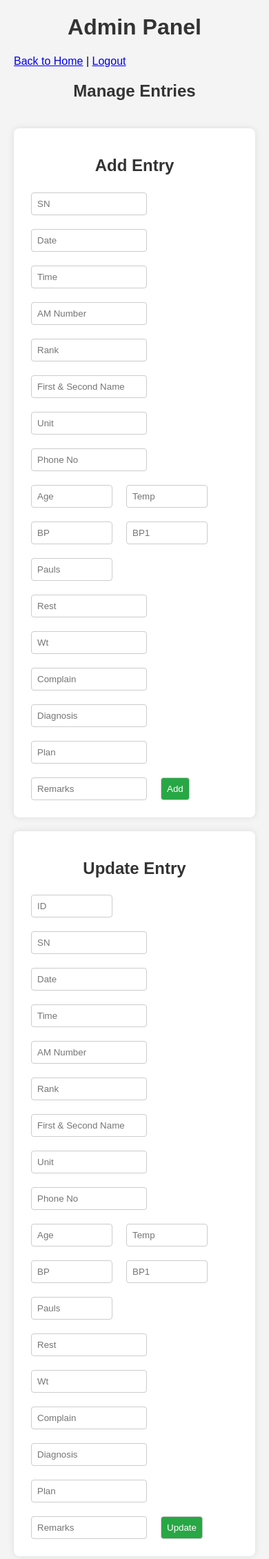
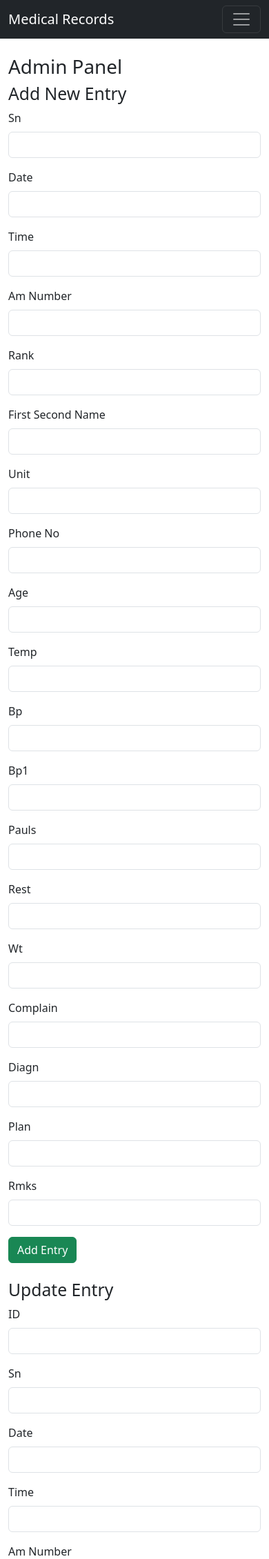
Before and after one commit to nonahgame/nal-hpl, a Flask app: template templates/admin.html in a window 390 px wide. Shown: the top 2260 px of the page at 69% size. Run offline with Flask 3, Linux system fonts and the light colour scheme; the template is opened without the code that fills it, so the values that code supplies are empty.

Commit message:
Update admin.html

```diff
--- a/templates/admin.html
+++ b/templates/admin.html
@@ -3,123 +3,88 @@
 <head>
     <meta charset="UTF-8">
     <meta name="viewport" content="width=device-width, initial-scale=1.0">
-    <title>Admin Panel - Open International Hospital</title>
-    <style>
-        body { font-family: Arial, sans-serif; margin: 20px; background-color: #f4f4f4; }
-        h1, h2 { text-align: center; color: #333; }
-        table { width: 100%; border-collapse: collapse; margin-top: 20px; background-color: #fff; }
-        th, td { border: 1px solid #ddd; padding: 8px; text-align: left; }
-        th { background-color: #f2f2f2; }
-        .form-container { margin: 20px 0; padding: 20px; background-color: #fff; border-radius: 8px; box-shadow: 0 0 10px rgba(0,0,0,0.1); }
-        .form-container form { display: flex; flex-wrap: wrap; gap: 10px; }
-        .form-container input, .form-container select, .form-container button { padding: 8px; margin: 5px; border: 1px solid #ccc; border-radius: 4px; }
-        .form-container button { background-color: #28a745; color: #fff; cursor: pointer; }
-        .form-container button:hover { background-color: #218838; }
-        .form-container input[type="number"] { width: 100px; }
-        .form-container input[type="text"] { width: 150px; }
-        .flash-messages { margin-bottom: 20px; }
-        .flash-messages .error { color: red; }
-        .flash-messages .success { color: green; }
-        .links { text-align: center; margin-top: 20px; }
-        .links a { color: #007bff; text-decoration: none; }
-        .links a:hover { text-decoration: underline; }
-    </style>
+    <title>Admin Panel</title>
+    <link href="https://cdn.jsdelivr.net/npm/bootstrap@5.3.0/dist/css/bootstrap.min.css" rel="stylesheet">
+    <link rel="stylesheet" href="{{ url_for('static', filename='style.css') }}">
 </head>
 <body>
+    <nav class="navbar navbar-expand-lg navbar-dark bg-dark">
+        <div class="container">
+            <a class="navbar-brand" href="{{ url_for('index') }}">Medical Records</a>
+            <button class="navbar-toggler" type="button" data-bs-toggle="collapse" data-bs-target="#navbarNav" aria-controls="navbarNav" aria-expanded="false" aria-label="Toggle navigation">
+                <span class="navbar-toggler-icon"></span>
+            </button>
+            <div class="collapse navbar-collapse" id="navbarNav">
+                <ul class="navbar-nav ms-auto">
+                    <li class="nav-item">
+                        <a class="nav-link" href="{{ url_for('index') }}">Home</a>
+                    </li>
+                    <li class="nav-item">
+                        <a class="nav-link" href="{{ url_for('search') }}">Search</a>
+                    </li>
+                    <li class="nav-item">
+                        <a class="nav-link" href="{{ url_for('logout') }}">Logout</a>
+                    </li>
+                </ul>
+            </div>
+        </div>
+    </nav>
+    <div class="container mt-4">
         <h1>Admin Panel</h1>
-    <div class="flash-messages">
         {% with messages = get_flashed_messages(with_categories=true) %}
             {% if messages %}
                 {% for category, message in messages %}
-                    <p class="{{ category }}">{{ message }}</p>
+                    <div class="alert alert-{{ 'success' if category == 'success' else 'danger' }} alert-dismissible fade show" role="alert">
+                        {{ message }}
+                        <button type="button" class="btn-close" data-bs-dismiss="alert" aria-label="Close"></button>
+                    </div>
                 {% endfor %}
             {% endif %}
         {% endwith %}
+        <h2>Add New Entry</h2>
+        <form method="POST" action="{{ url_for('admin') }}" class="mb-4">
+            <input type="hidden" name="action" value="add">
+            <div class="row">
+                {% for field in ['sn', 'date', 'time', 'am_number', 'rank', 'first_second_name', 'unit', 'phone_no', 'age', 'temp', 'bp', 'bp1', 'pauls', 'rest', 'wt', 'complain', 'diagn', 'plan', 'rmks'] %}
+                <div class="col-md-4 mb-3">
+                    <label for="{{ field }}" class="form-label">{{ field.replace('_', ' ').title() }}</label>
+                    <input type="text" name="{{ field }}" id="{{ field }}" class="form-control">
                 </div>
-    <p><a href="{{ url_for('index') }}">Back to Home</a> | <a href="{{ url_for('logout') }}">Logout</a></p>
-    <h2>Manage Entries</h2>
-    {% if df is not none and not df.empty %}
-        <table>
-            <tr>
-                {% for col in df.columns %}
-                    <th>{{ col.replace('_', ' ').title() }}</th>
                 {% endfor %}
-            </tr>
-            {% for _, row in df.iterrows() %}
-                <tr>
-                    {% for col in df.columns %}
-                        <td>{{ row[col] }}</td>
+            </div>
+            <button type="submit" class="btn btn-success">Add Entry</button>
+        </form>
+        <h2>Update Entry</h2>
+        <form method="POST" action="{{ url_for('admin') }}" class="mb-4">
+            <input type="hidden" name="action" value="update">
+            <div class="row">
+                <div class="col-md-4 mb-3">
+                    <label for="id" class="form-label">ID</label>
+                    <input type="text" name="id" id="id" class="form-control" required>
+                </div>
+                {% for field in ['sn', 'date', 'time', 'am_number', 'rank', 'first_second_name', 'unit', 'phone_no', 'age', 'temp', 'bp', 'bp1', 'pauls', 'rest', 'wt', 'complain', 'diagn', 'plan', 'rmks'] %}
+                <div class="col-md-4 mb-3">
+                    <label for="{{ field }}" class="form-label">{{ field.replace('_', ' ').title() }}</label>
+                    <input type="text" name="{{ field }}" id="{{ field }}" class="form-control">
+                </div>
                 {% endfor %}
-                </tr>
-            {% endfor %}
-        </table>
-    {% else %}
-        <p>No records found.</p>
-    {% endif %}
-    <div class="form-container">
-        <h2>Add Entry</h2>
-        <form method="POST" action="{{ url_for('admin') }}">
-            <input type="hidden" name="action" value="add">
-            <input type="text" name="sn" placeholder="SN">
-            <input type="text" name="date" placeholder="Date">
-            <input type="text" name="time" placeholder="Time">
-            <input type="text" name="am_number" placeholder="AM Number">
-            <input type="text" name="rank" placeholder="Rank">
-            <input type="text" name="first_second_name" placeholder="First & Second Name">
-            <input type="text" name="unit" placeholder="Unit">
-            <input type="text" name="phone_no" placeholder="Phone No">
-            <input type="number" name="age" placeholder="Age">
-            <input type="number" name="temp" placeholder="Temp" step="0.1">
-            <input type="number" name="bp" placeholder="BP" step="0.1">
-            <input type="number" name="bp1" placeholder="BP1" step="0.1">
-            <input type="number" name="pauls" placeholder="Pauls">
-            <input type="text" name="rest" placeholder="Rest">
-            <input type="text" name="wt" placeholder="Wt">
-            <input type="text" name="complain" placeholder="Complain">
-            <input type="text" name="diagn" placeholder="Diagnosis">
-            <input type="text" name="plan" placeholder="Plan">
-            <input type="text" name="rmks" placeholder="Remarks">
-            <button type="submit">Add</button>
+            </div>
+            <button type="submit" class="btn btn-success">Update Entry</button>
         </form>
+        <h2>Delete Entry</h2>
+        <form method="POST" action="{{ url_for('admin') }}" class="mb-4">
+            <input type="hidden" name="action" value="delete">
+            <div class="row">
+                <div class="col-md-4 mb-3">
+                    <label for="id" class="form-label">ID</label>
+                    <input type="text" name="id" id="id" class="form-control" required>
                 </div>
-    <div class="form-container">
-        <h2>Update Entry</h2>
-        <form method="POST" action="{{ url_for('admin') }}">
-            <input type="hidden" name="action" value="update">
-            <input type="number" name="id" placeholder="ID" required>
-            <input type="text" name="sn" placeholder="SN">
-            <input type="text" name="date" placeholder="Date">
-            <input type="text" name="time" placeholder="Time">
-            <input type="text" name="am_number" placeholder="AM Number">
-            <input type="text" name="rank" placeholder="Rank">
-            <input type="text" name="first_second_name" placeholder="First & Second Name">
-            <input type="text" name="unit" placeholder="Unit">
-            <input type="text" name="phone_no" placeholder="Phone No">
-            <input type="number" name="age" placeholder="Age">
-            <input type="number" name="temp" placeholder="Temp" step="0.1">
-            <input type="number" name="bp" placeholder="BP" step="0.1">
-            <input type="number" name="bp1" placeholder="BP1" step="0.1">
-            <input type="number" name="pauls" placeholder="Pauls">
-            <input type="text" name="rest" placeholder="Rest">
-            <input type="text" name="wt" placeholder="Wt">
-            <input type="text" name="complain" placeholder="Complain">
-            <input type="text" name="diagn" placeholder="Diagnosis">
-            <input type="text" name="plan" placeholder="Plan">
-            <input type="text" name="rmks" placeholder="Remarks">
-            <button type="submit">Update</button>
+            </div>
+            <button type="submit" class="btn btn-danger">Delete Entry</button>
         </form>
-    </div>
-    <div class="form-container">
-        <h2>Delete Entry</h2>
-        <form method="POST" action="{{ url_for('admin') }}">
-            <input type="hidden" name="action" value="delete">
-            <input type="number" name="id" placeholder="ID" required>
-            <button type="submit">Delete</button>
-        </form>
-    </div>
-    <div class="form-container">
         <h2>Manage Users</h2>
-        <table>
+        <table class="table table-dark table-bordered">
+            <thead>
                 <tr>
                     <th>ID</th>
                     <th>Username</th>
@@ -127,6 +92,8 @@
                     <th>Edit Permission</th>
                     <th>Action</th>
                 </tr>
+            </thead>
+            <tbody>
                 {% for user in users %}
                 <tr>
                     <td>{{ user.id }}</td>
@@ -136,31 +103,54 @@
                         <form method="POST" action="{{ url_for('admin') }}">
                             <input type="hidden" name="action" value="manage_user">
                             <input type="hidden" name="user_id" value="{{ user.id }}">
-                            <select name="can_edit">
-                                <option value="0" {% if not user.can_edit %}selected{% endif %}>No</option>
-                                <option value="1" {% if user.can_edit %}selected{% endif %}>Yes</option>
-                            </select>
-                            <button type="submit">Update</button>
+                            <input type="checkbox" name="can_edit" {% if user.id in edit_permissions|map(attribute='user_id')|list %}checked{% endif %}>
+                            <button type="submit" class="btn btn-success btn-sm">Update</button>
                         </form>
                     </td>
                     <td>
                         <form method="POST" action="{{ url_for('admin') }}">
                             <input type="hidden" name="action" value="delete_user">
                             <input type="hidden" name="user_id" value="{{ user.id }}">
-                            <button type="submit">Delete</button>
+                            <button type="submit" class="btn btn-danger btn-sm">Delete</button>
                         </form>
                     </td>
                 </tr>
                 {% endfor %}
+            </tbody>
+        </table>
+        <h2>Change Admin Passphrase</h2>
+        <form method="POST" action="{{ url_for('admin') }}" class="mb-4">
+            <input type="hidden" name="action" value="change_passphrase">
+            <div class="mb-3">
+                <label for="new_passphrase" class="form-label">New Passphrase</label>
+                <input type="text" name="new_passphrase" id="new_passphrase" class="form-control" required>
+            </div>
+            <button type="submit" class="btn btn-primary">Change Passphrase</button>
+        </form>
+        {% if df is not none and not df.empty %}
+        <h2>Records</h2>
+        <div class="table-responsive">
+            <table class="table table-dark table-bordered">
+                <thead>
+                    <tr>
+                        {% for column in df.columns %}
+                        <th>{{ column.replace('_', ' ').title() }}</th>
+                        {% endfor %}
+                    </tr>
+                </thead>
+                <tbody>
+                    {% for _, row in df.iterrows() %}
+                    <tr>
+                        {% for column in df.columns %}
+                        <td>{{ row[column] }}</td>
+                        {% endfor %}
+                    </tr>
+                    {% endfor %}
+                </tbody>
             </table>
         </div>
-    <div class="form-container">
-        <h2>Change Admin Passphrase</h2>
-        <form method="POST" action="{{ url_for('admin') }}">
-            <input type="hidden" name="action" value="change_passphrase">
-            <input type="text" name="new_passphrase" placeholder="New Passphrase" required>
-            <button type="submit">Change</button>
-        </form>
+        {% endif %}
     </div>
+    <script src="https://cdn.jsdelivr.net/npm/bootstrap@5.3.0/dist/js/bootstrap.bundle.min.js"></script>
 </body>
 </html>
```
Lines whose indentation alone changed are shown as unchanged.
